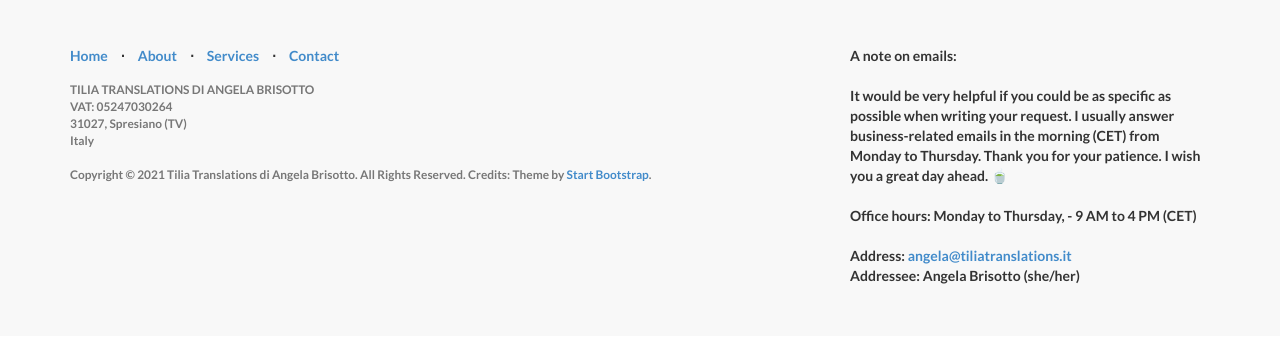
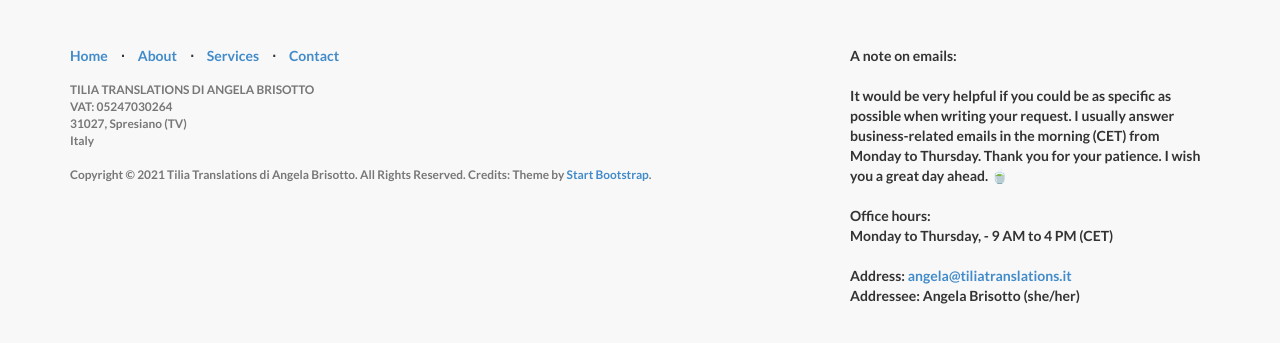
Before and after one commit to angelatiliatranslations/englishversion, a Jekyll site: the page built from index.html, in a window 1280 px wide and 900 px high, scrolled down 5454 px, cut to the strip 544-887 px from the top of the window. Built offline with Jekyll 4.4.1, drawn with Linux system fonts in a browser that asks for light colours; nearby versions of some CDN libraries; library files that are not in the unit come from our copies.

```diff
--- a/_config.yml
+++ b/_config.yml
@@ -28,7 +28,9 @@ credits: 'A note on emails:
 It would be very helpful if you could be as specific as possible when writing your request. I usually answer business-related emails in the morning (CET) from Monday to Thursday. Thank you for your patience. I wish you a great day ahead. &#127861;
 <br>
 <br>
-Office hours: Monday to Thursday, - 9 AM to 4 PM (CET)
+Office hours:
+<br>
+Monday to Thursday, - 9 AM to 4 PM (CET)
 <br>
 <br>
 Address: <a href="mailto:angela@tiliatranslations.it">angela@tiliatranslations.it</a>
```
